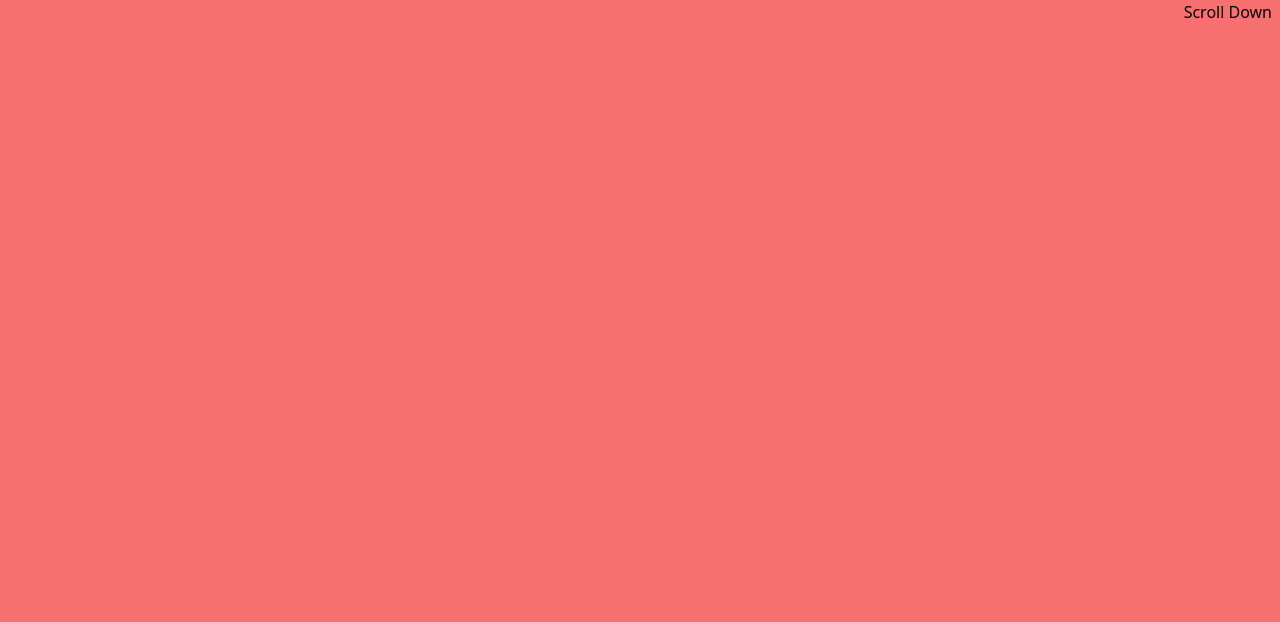
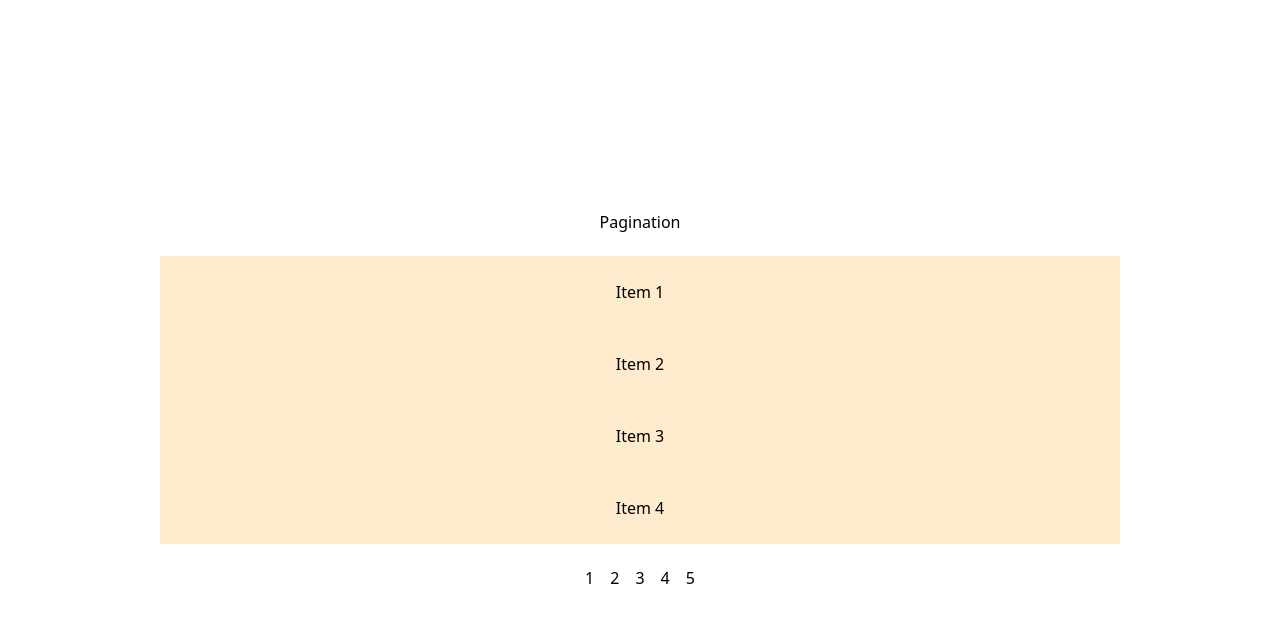
Before and after one commit to bharath90909/react-machine-coding, a React (Vite) app in the folder coding-questions/: page /contact/1 in a window 1280 px wide. Shown: the top 622 px of the page. Built offline with nearby package versions, Linux system fonts and the light colour scheme.

Commit message:
Done with Pagination

```diff
--- a/coding-questions/src/App.jsx
+++ b/coding-questions/src/App.jsx
@@ -31,6 +31,7 @@ import UserProvider from "./User Login/UserProvider";
 import Practice from "./Random Color/Practice";
 import CheckBoxTodo from "./CheckBox Todo/CheckBoxTodo";
 import ScrollTop from "./Scroll Top/ScrollTop";
+import Pagination from "./Pagination/Pagination";
 function App() {
   const appRouter = createBrowserRouter([
     {
@@ -100,7 +101,8 @@ function App() {
   // return <Practice />;
   // return <SearchBar />;
   // return <CheckBoxTodo />;
-  return <ScrollTop />;
+  // return <ScrollTop />;
+  return <Pagination />;
 }
 
 export default App;
--- /dev/null
+++ b/coding-questions/src/Pagination/Pagination.jsx
@@ -0,0 +1,57 @@
+import React, { useEffect, useState } from "react";
+import classes from "./pagination.module.css";
+const items = Array.from({ length: 20 }, (_, i) => ({
+  id: i + 1,
+  label: `Item ${i + 1}`,
+}));
+function Pagination() {
+  const [currentPage, setCurrentPage] = useState(1);
+  const [currentItems, setCurrentItems] = useState([]);
+  const [isLoading, setIsLoading] = useState(false);
+  const itemsPerPage = 4;
+
+  const fetchPage = () => {
+    return new Promise((res) => {
+      setTimeout(() => {
+        const indexOfLastItem = currentPage * itemsPerPage;
+        const indexOfFirstItem = indexOfLastItem - itemsPerPage;
+        const newItems = [...items].slice(indexOfFirstItem, indexOfLastItem);
+        res(newItems);
+      }, 1000);
+    });
+  };
+
+  const fetchPages = async () => {
+    setIsLoading(true);
+    const data = await fetchPage();
+    setCurrentItems(data);
+    setIsLoading(false);
+  };
+
+  useEffect(() => {
+    fetchPages();
+  }, [currentPage]);
+  return (
+    <div className={classes.container}>
+      <h1 className={classes.h1}>Pagination</h1>
+      <div className={classes.pages}>
+        {isLoading ? (
+          <h1>Loading...</h1>
+        ) : (
+          <div>
+            {currentItems.length > 0 &&
+              currentItems.map((item) => <p>{item.label}</p>)}
+          </div>
+        )}
+      </div>
+
+      <div className={classes.buttons}>
+        {Array.from({ length: 5 }, (_, i) => (
+          <button onClick={() => setCurrentPage(i + 1)}>{i + 1}</button>
+        ))}
+      </div>
+    </div>
+  );
+}
+
+export default Pagination;
--- /dev/null
+++ b/coding-questions/src/Pagination/pagination.module.css
@@ -0,0 +1,44 @@
+.container {
+  width: 90%;
+  max-width: 960px;
+  position: absolute;
+  top: 50%;
+  left: 50%;
+  transform: translate(-50%, -50%);
+  display: flex;
+  flex-direction: column;
+  row-gap: 1rem;
+}
+
+.h1 {
+  text-align: center;
+}
+
+.pages {
+  min-height: 300px;
+  /* flex: 1; */
+  display: flex;
+  flex-direction: column;
+  justify-content: center;
+  row-gap: 1rem;
+  text-align: center;
+}
+
+.pages p {
+  background-color: blanchedalmond;
+  padding: 1.5rem 0.5rem;
+  text-align: center;
+}
+
+.buttons {
+  display: flex;
+  flex-direction: row;
+  flex: 1;
+  column-gap: 1rem;
+  justify-content: center;
+  align-items: center;
+}
+
+.buttons button:focus {
+  outline: 1px solid blue;
+}
```
